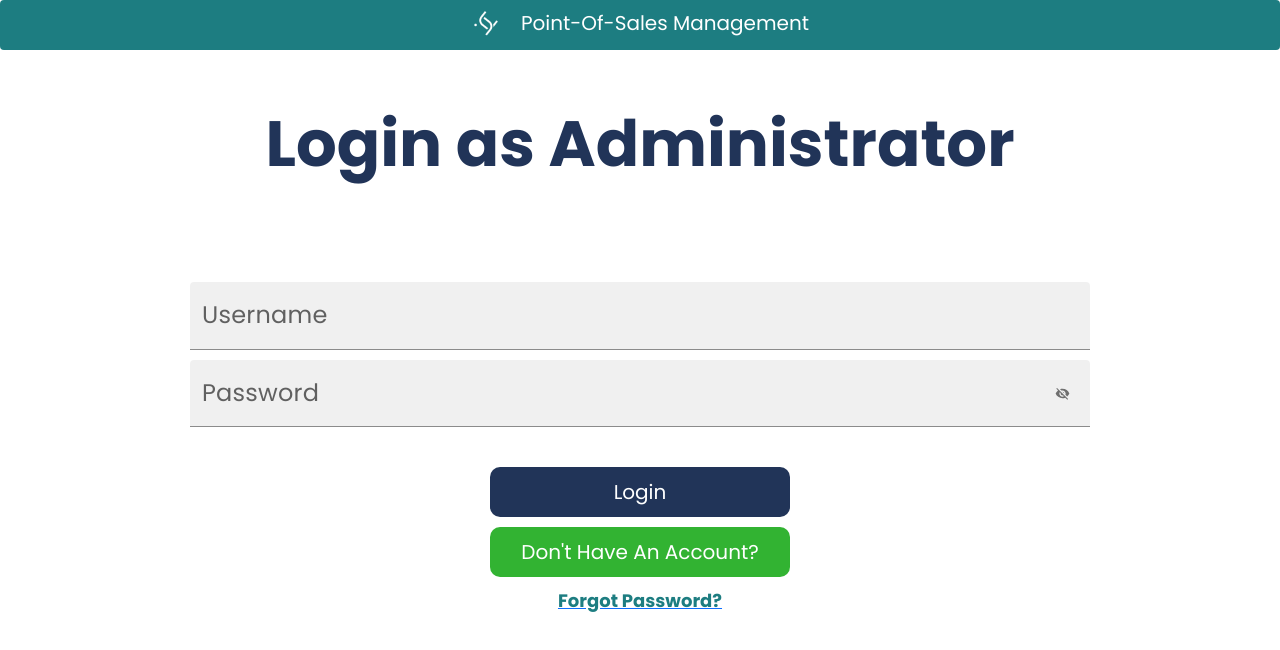
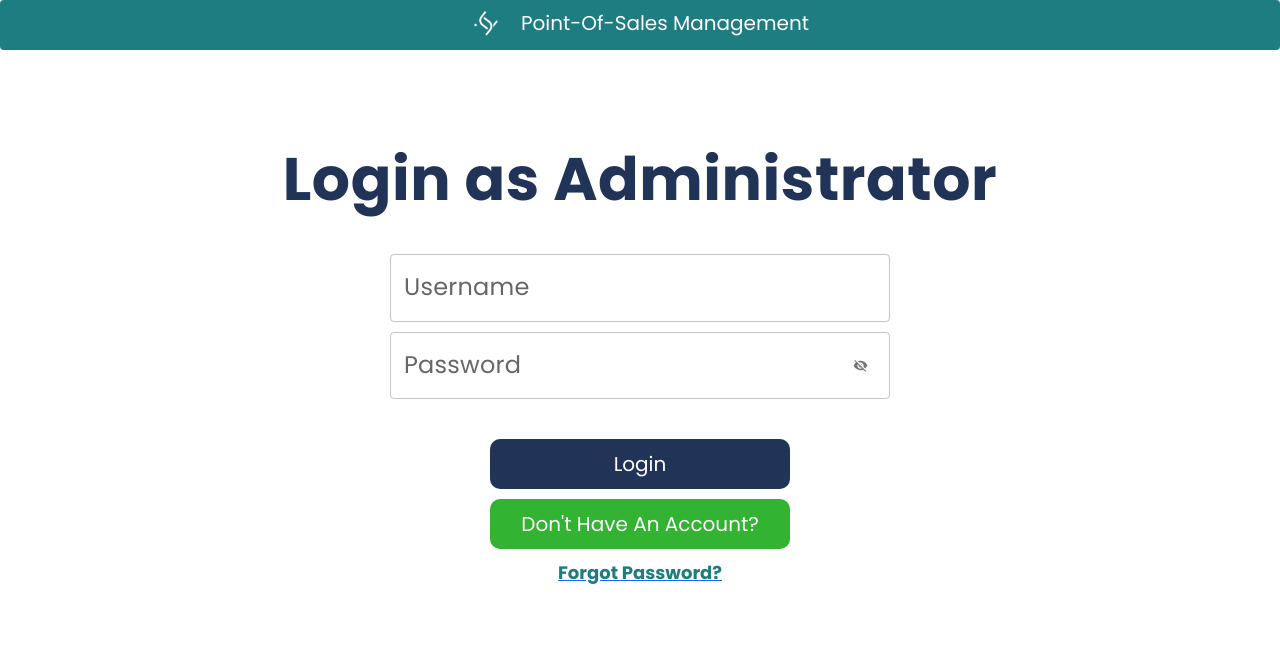
Before and after one commit to Trissarious/POS_SalesManagement_REACT, a React (Create React App) app: page /loginadmin in a window 1280 px wide. Shown: the top 650 px of the page. Built offline with nearby package versions, Linux system fonts and the light colour scheme.

Commit message:
Revised Logins

```diff
--- a/src/components/Administrator/LoginAdmin.tsx
+++ b/src/components/Administrator/LoginAdmin.tsx
@@ -1,7 +1,7 @@
 import React, { useState, useEffect } from 'react';
 import { Link, useNavigate  } from 'react-router-dom';
 import './CSS Files/LoginAdmin.css';
-import { TextField, IconButton, InputAdornment } from '@mui/material';
+import { TextField, IconButton, InputAdornment, Typography } from '@mui/material';
 import { Visibility, VisibilityOff } from '@mui/icons-material'; // Import visibility icons
 import axios from 'axios';
 
@@ -62,13 +62,13 @@ const LoginAdmin = () => {
 
   return (
     <div className="starting-screen">
-      <div className="centered-content">
-        <h1 className='h1-login-sales'>Login as Administrator</h1>
-        <div className="input-container">
+      <Typography style={{color: "#213458", fontSize: 60, fontWeight: 'bolder', fontFamily: 'Poppins', marginBottom: 20}}>Login as Administrator</Typography>
+        <div className="centered-content">
+          <div className="input-container">
           <TextField
             type="text"
             label="Username"
-            variant="filled"
+            variant="outlined"
             fullWidth
             value={username}
             onChange={(e) => setUsername(e.target.value)}
@@ -82,7 +82,7 @@ const LoginAdmin = () => {
             fullWidth
             label="Password"
             value={password}
-            variant='filled'
+            variant='outlined'
             onChange={(e) => setPassword(e.target.value)}
             inputProps={{style: {fontSize: 24, fontFamily: 'Poppins'}}}
             InputLabelProps={{ style: { fontSize: 24, fontFamily: 'Poppins' } }}
--- a/src/components/Cashier/CSS FIles/LoginCashier.css
+++ b/src/components/Cashier/CSS FIles/LoginCashier.css
@@ -8,8 +8,14 @@
 
   .centered-content {
     text-align: center;
-    width: 900px;
+    width: 500px;
   }
+
+  .login-cashier {
+    font-size: 10;
+    color: #213458;
+    font-weight: bold;
+}
 
   .input-container {
     margin: 10px 0;
--- a/src/components/Cashier/LoginCashier.jsx
+++ b/src/components/Cashier/LoginCashier.jsx
@@ -1,7 +1,7 @@
 import React, { useState, useEffect } from 'react';
 import { useNavigate } from 'react-router-dom';
 import './CSS FIles/LoginCashier.css';
-import { TextField, IconButton, InputAdornment, Input } from '@mui/material';
+import { TextField, IconButton, InputAdornment, Input, Typography } from '@mui/material';
 import { Visibility, VisibilityOff } from '@mui/icons-material'; // Import visibility icons
 import axios from 'axios';
 import { useAuth } from '../AccountLoginValid/AuthContext';
@@ -73,13 +73,13 @@ const LoginCashier = () => { // Accept the setIsLoggedIn prop
 
   return (
     <div className="starting-screen">
+      <Typography style={{color: "#213458", fontSize: 60, fontWeight: 'bolder', fontFamily: 'Poppins', marginBottom: 20}}>Login as Cashier</Typography>
     <div className="centered-content">
-      <h1 className='h1-login-sales'>Login as Cashier</h1>
       <div className="input-container">
         <TextField
           type="text"
           label="Username"
-          variant="filled"
+          variant="outlined"
           fullWidth
           value={username}
           onChange={(e) => setUsername(e.target.value)}
@@ -93,7 +93,7 @@ const LoginCashier = () => { // Accept the setIsLoggedIn prop
           fullWidth
           label="Password"
           value={password}
-          variant='filled'
+          variant='outlined'
           onChange={(e) => setPassword(e.target.value)}
           inputProps={{style: {fontSize: 24, fontFamily: 'Poppins'}}}
           InputLabelProps={{ style: { fontSize: 24, fontFamily: 'Poppins' } }}
--- a/src/components/SalesManager/CSS Files/LoginSalesManager.css
+++ b/src/components/SalesManager/CSS Files/LoginSalesManager.css
@@ -1,5 +1,5 @@
 .h1-login-sales {
-        font-size: 64px;
+        font-size: 10px;
         color: #213458;
         font-weight: bold;
         margin-bottom: 100px;
--- a/src/components/SalesManager/LoginSalesManager.tsx
+++ b/src/components/SalesManager/LoginSalesManager.tsx
@@ -1,5 +1,5 @@
 import React, { useState, useEffect } from 'react';
-import { TextField, IconButton, InputAdornment } from '@mui/material';
+import { TextField, IconButton, InputAdornment, Typography } from '@mui/material';
 import { Visibility, VisibilityOff } from '@mui/icons-material'; // Import visibility icons
 import { useNavigate } from 'react-router-dom';
 import './CSS Files/LoginSalesManager.css';
@@ -69,13 +69,13 @@ const LoginSalesManager = () => {
 
   return (
     <div className="starting-screen">
+      <Typography style={{color: "#213458", fontSize: 60, fontWeight: 'bolder', fontFamily: 'Poppins', marginBottom: 20}}>Login as Sales Manager</Typography>
       <div className="centered-content">
-        <h1 className='h1-login-sales'>Login as Sales Manager</h1>
         <div className="input-container">
           <TextField
             type="text"
             label="Username"
-            variant="filled"
+            variant="outlined"
             fullWidth
             value={username}
             onChange={(e) => setUsername(e.target.value)}
@@ -90,7 +90,7 @@ const LoginSalesManager = () => {
             fullWidth
             label="Password"
             value={password}
-            variant='filled'
+            variant='outlined'
             onChange={(e) => setPassword(e.target.value)}
             inputProps={{style: {fontSize: 24, fontFamily: 'Poppins'}}
             }
```
